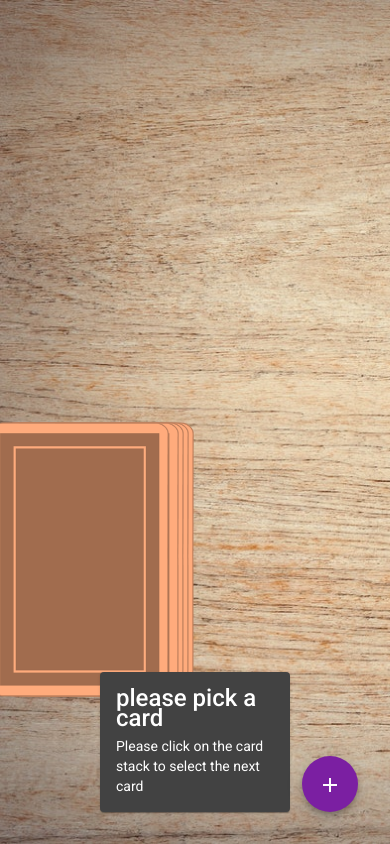
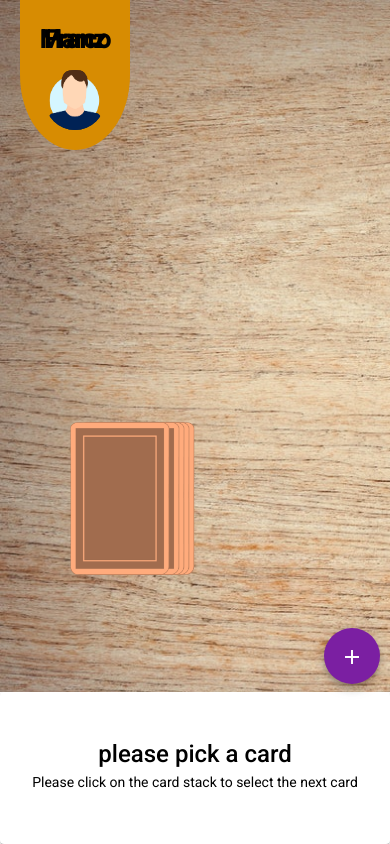
Before and after one commit to MarcoBeer07/ringoffire, an Angular app: page /game in a window 390 px wide. Built offline with nearby package versions, Linux system fonts and the light colour scheme.

Commit message:
started responsive design

```diff
--- a/src/app/dialog-add-player/dialog-add-player.component.scss
+++ b/src/app/dialog-add-player/dialog-add-player.component.scss
@@ -0,0 +1,8 @@
+.avatar-field {
+    display: flex;
+    justify-content: center;
+    img {
+        margin: 10px;
+        width: 65px;
+    }
+}
--- a/src/app/game-info/game-info.component.html
+++ b/src/app/game-info/game-info.component.html
@@ -1,4 +1,4 @@
-<mat-card>
+<mat-card class="game-info">
 
     <mat-card-title>{{ card ? title: 'please pick a card' }}</mat-card-title>
 
--- a/src/app/game-info/game-info.component.scss
+++ b/src/app/game-info/game-info.component.scss
@@ -0,0 +1,15 @@
+.game-info {
+    background-color: white;
+    color: black;
+    text-align: center;
+    min-height: 50px;
+}
+
+@media only screen and (max-width: 500px) {
+    .game-info {
+        display: flex;
+        flex-direction: column;
+        justify-content: center;
+        min-height: 120px;
+    }
+}
--- a/src/app/game/game.component.scss
+++ b/src/app/game/game.component.scss
@@ -42,10 +42,10 @@
         transform: scale(1);
     }
     30% {
-        transform: scale(1.7);
+        transform: scale(1.3);
     }
     60% {
-        transform: scale(1.7);
+        transform: scale(1.3);
     }
     100% {
         transform: scale(1) translateX(220px) translateY(-300px);
@@ -55,17 +55,112 @@
 .player-position {
     position: absolute;
     right: 0;
+    top: 0;
+    bottom: 0;
 }
 
 .button-add {
     position: absolute;
-    right: 32px;
-    bottom: 32px;
+    right: 50px;
+    bottom: 15px;
 }
 
 .pin-bottom {
+    background-color: white;
+    color: black;
     position: absolute;
-    bottom: 32px;
-    left: 100px;
-    right: 100px;
+    bottom: 0px;
+    width: 100%;
 }
+
+@media only screen and (max-width: 1100px) {
+    .player-position {
+        top: 0px !important;
+        left: 20px;
+    }
+    .card-stack {
+        position: relative;
+        img {
+            position: absolute;
+            width: 130px;
+        }
+    }
+    .pick-card {
+        animation: pick-card-animation 1s ease-in-out;
+        transform: scale(1) translateX(180px) translateY(-200px);
+    }
+    .played-card {
+        right: 25px;
+        transform: scale(1) translateX(180px) translateY(-200px);
+    }
+    .top-card {
+        &:hover {
+            transform: scale(1.04) translateY(-2px);
+        }
+    }
+    @keyframes pick-card-animation {
+        0% {
+            transform: scale(1);
+        }
+        30% {
+            transform: scale(1.1);
+        }
+        60% {
+            transform: scale(1.1);
+        }
+        100% {
+            transform: scale(1) translateX(180px) translateY(-200px);
+        }
+    }
+    .button-add {
+        position: absolute;
+        right: 10px;
+        bottom: 110px;
+    }
+}
+
+@media only screen and (max-width: 500px) {
+    .player-position {
+        top: 0px !important;
+        left: 20px;
+    }
+    .card-stack {
+        position: relative;
+        img {
+            position: absolute;
+            width: 100px;
+        }
+    }
+    .pick-card {
+        animation: pick-card-animation 1s ease-in-out;
+        transform: scale(1) translateX(140px) translateY(-180px);
+    }
+    .played-card {
+        right: 25px;
+        transform: scale(1) translateX(140px) translateY(-180px);
+    }
+    .top-card {
+        &:hover {
+            transform: scale(1.04) translateY(-2px);
+        }
+    }
+    @keyframes pick-card-animation {
+        0% {
+            transform: scale(1);
+        }
+        30% {
+            transform: scale(1.1);
+        }
+        60% {
+            transform: scale(1.1);
+        }
+        100% {
+            transform: scale(1) translateX(140px) translateY(-180px);
+        }
+    }
+    .button-add {
+        position: absolute;
+        right: 10px;
+        bottom: 160px;
+    }
+}
--- a/src/app/game/game.component.ts
+++ b/src/app/game/game.component.ts
@@ -24,16 +24,17 @@ export class GameComponent implements OnInit {
   }
 
   takeCard() {
-    if (!this.pickCardAnimation) {
+    if (!this.pickCardAnimation && this.game.players.length > 0) {
       this.currentCard = this.game.stack.pop();
       this.pickCardAnimation = true;
       this.game.currentPlayer++;
-
       this.game.currentPlayer = this.game.currentPlayer % this.game.players.length;
       setTimeout(() => {
         this.game.playedCards.push(this.currentCard);
         this.pickCardAnimation = false;
       }, 950);
+    } else {
+      alert('Please add players on with the button on bottom right')
     }
   }
 
--- a/src/app/player/player.component.html
+++ b/src/app/player/player.component.html
@@ -1,4 +1,9 @@
 <div class="player" [class.player-active]="playerActive">
-    <img src="/assets/img/profile/1.webp" alt="">
+    <img (click)="avatarBox = true" src="/assets/img/profile/1.webp" alt="">
     <span>{{ name }}</span>
 </div>
+
+<div *ngIf="avatarBox" class="avatar-box">
+    <img src="assets/img/profile/1.webp" alt="">
+    <img src="assets/img/profile/2.png" alt="">
+</div>
--- a/src/app/player/player.component.scss
+++ b/src/app/player/player.component.scss
@@ -1,5 +1,5 @@
 .player {
-    background-color: rgb(161, 161, 161);
+    background-color: rgba(17, 17, 17, 0.164);
     width: 300px;
     display: flex;
     align-items: center;
@@ -7,9 +7,11 @@
     border-bottom-left-radius: 50px;
     span {
         font-size: 32px;
+        font-weight: bold;
         margin-left: 16px;
     }
     img {
+        cursor: pointer;
         width: 70px;
         height: 70px;
         object-fit: cover;
@@ -17,6 +19,49 @@
     }
 }
 
-.playerActive {
+.player-active {
     background-color: orange !important;
 }
+
+.avatar-box {
+    background-color: white;
+    position: absolute;
+    position: absolute;
+    transform: translate(-50%, -50%);
+    display: flex;
+    justify-content: center;
+    align-items: center;
+    border-radius: 15px;
+    height: 170px;
+    width: 300px;
+    img {
+        margin: 20px;
+        width: 80px;
+    }
+}
+
+@media only screen and (max-width: 1100px) {
+    .player {
+        flex-direction: column-reverse;
+        border-top-left-radius: 0px;
+        border-bottom-left-radius: 0px;
+        border-bottom-left-radius: 80%;
+        border-bottom-right-radius: 80%;
+        text-align: center;
+        width: 110px;
+        height: 150px;
+        span {
+            font-size: 25px;
+            margin-left: 0px;
+        }
+        img {
+            margin-bottom: 20px;
+            margin-top: 20px;
+            cursor: pointer;
+            width: 60px;
+            height: 60px;
+            object-fit: cover;
+            border-radius: 100%;
+        }
+    }
+}
--- a/src/app/player/player.component.ts
+++ b/src/app/player/player.component.ts
@@ -6,6 +6,7 @@ import { Component, Input, OnInit } from '@angular/core';
   styleUrls: ['./player.component.scss']
 })
 export class PlayerComponent implements OnInit {
+  @Input() avatarBox;
 
   @Input() name;
   @Input() playerActive = false;
@@ -15,4 +16,5 @@ export class PlayerComponent implements OnInit {
   ngOnInit(): void {
   }
 
+
 }
--- a/src/app/start-screen/start-screen.component.scss
+++ b/src/app/start-screen/start-screen.component.scss
@@ -1,4 +1,5 @@
 .start-screen {
+    position: relative;
     background-color: #404040;
     display: flex;
     justify-content: center;
--- a/src/app/start-screen/start-screen.component.ts
+++ b/src/app/start-screen/start-screen.component.ts
@@ -1,4 +1,4 @@
-import { Component, OnInit } from '@angular/core';
+import { Component, OnInit, Input } from '@angular/core';
 import { Router } from '@angular/router';
 
 @Component({
@@ -7,7 +7,7 @@ import { Router } from '@angular/router';
   styleUrls: ['./start-screen.component.scss']
 })
 export class StartScreenComponent implements OnInit {
-
+  @Input() avatarBox = false;
   constructor(private router: Router) { }
 
   ngOnInit(): void {
--- a/src/index.html
+++ b/src/index.html
@@ -1,16 +1,19 @@
 <!doctype html>
 <html lang="en">
+
 <head>
     <meta charset="utf-8">
     <title>Ringoffire</title>
     <base href="/">
     <meta name="viewport" content="width=device-width, initial-scale=1">
-  <link rel="icon" type="image/x-icon" href="favicon.ico">
+    <link rel="icon" type="image/x-icon" href="assets/img/cards/clubs_13.png">
     <link rel="preconnect" href="https://fonts.gstatic.com">
     <link href="https://fonts.googleapis.com/css2?family=Roboto:wght@300;400;500&display=swap" rel="stylesheet">
     <link href="https://fonts.googleapis.com/icon?family=Material+Icons" rel="stylesheet">
 </head>
+
 <body class="mat-typography">
     <app-root></app-root>
 </body>
+
 </html>
--- a/src/models/game.ts
+++ b/src/models/game.ts
@@ -1,5 +1,5 @@
 export class Game {
-    public players: string[] = [];
+    public players: string[] = ['Marco', 'Franz'];
     public stack: string[] = [];
     public playedCards: string[] = [];
     public currentPlayer: number = 0;
```
Lines whose indentation alone changed are shown as unchanged.
